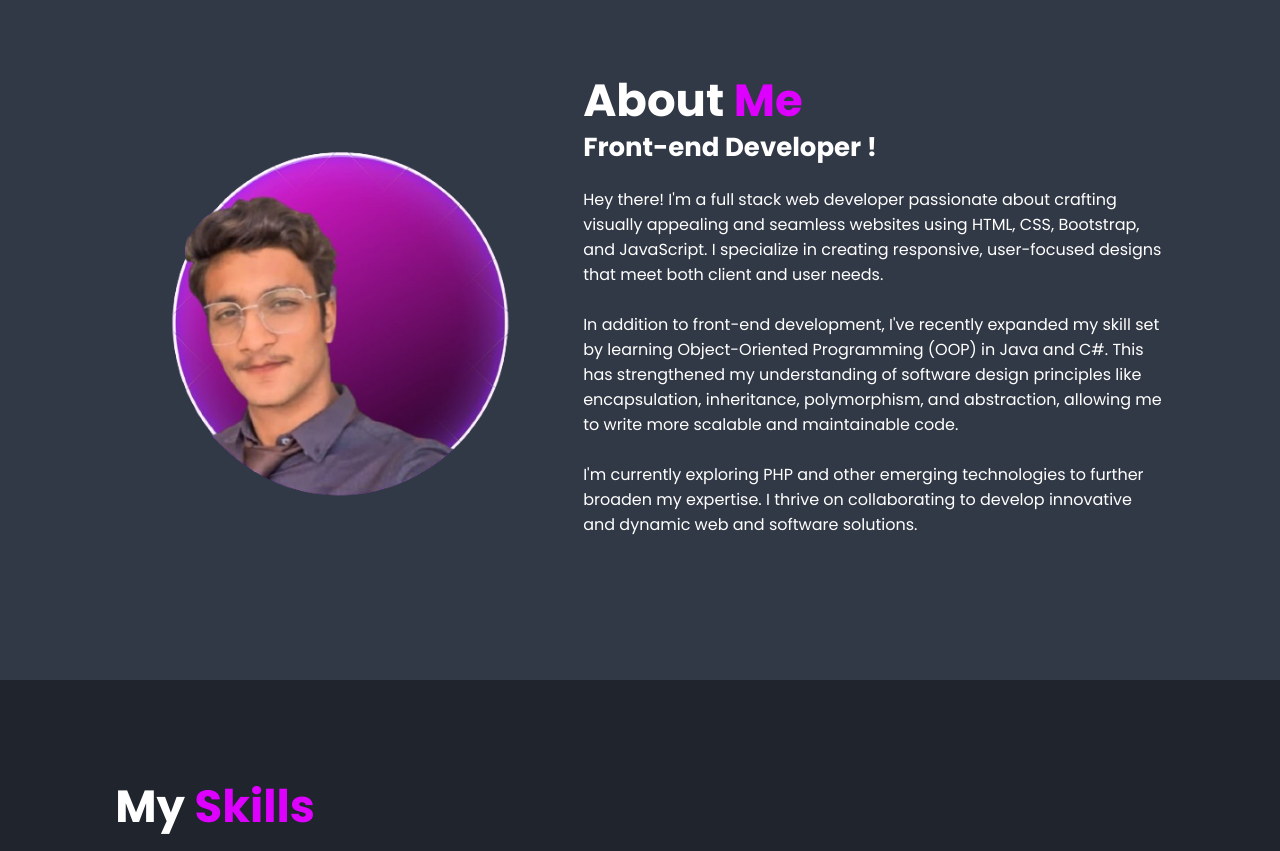
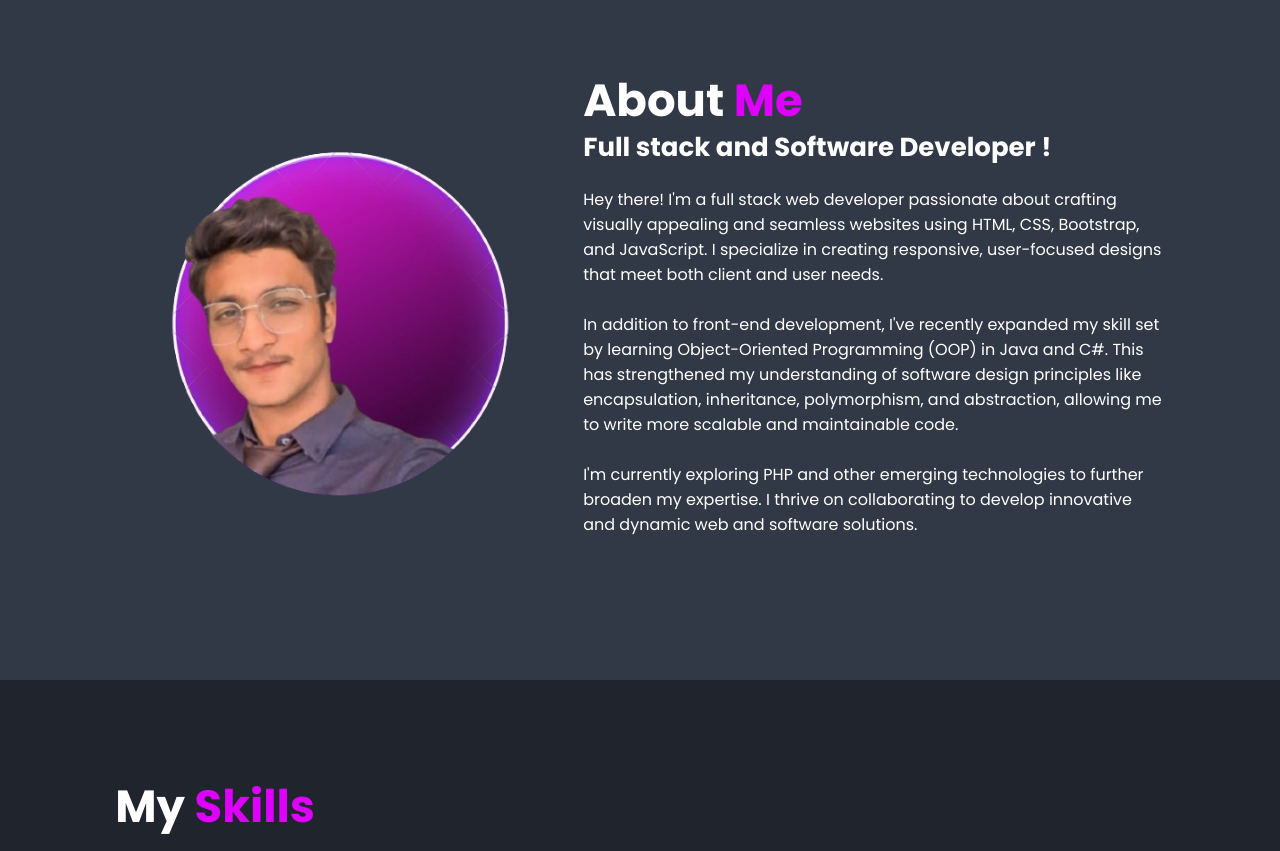
Before and after one commit to muhammad-abdullaahh/Portfolio-Abdullah, a plain HTML site: page index.html in a window 1280 px wide. Shown: the part 920-1771 px from the top of the page. Drawn offline with nearby package versions, Linux system fonts and the light colour scheme.

Commit message:
Add files via upload

```diff
--- a/index.html
+++ b/index.html
@@ -60,7 +60,7 @@
 
         <div class="about-content">
             <h2 class="heading">About <span>Me</span></h2>
-            <h3>Front-end Developer !</h3>
+            <h3>Full stack and Software Developer !</h3>
             <p>Hey there! I'm a full stack web developer passionate about crafting visually appealing
              and seamless websites using HTML, CSS, Bootstrap, and JavaScript. I specialize in
              creating responsive, user-focused designs that meet both client and user needs. <br><br>
```
